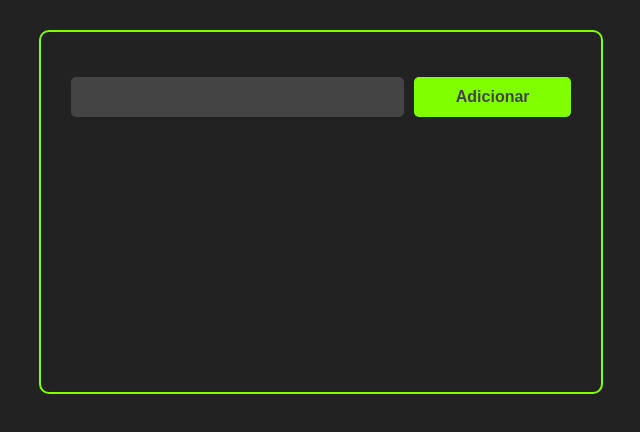
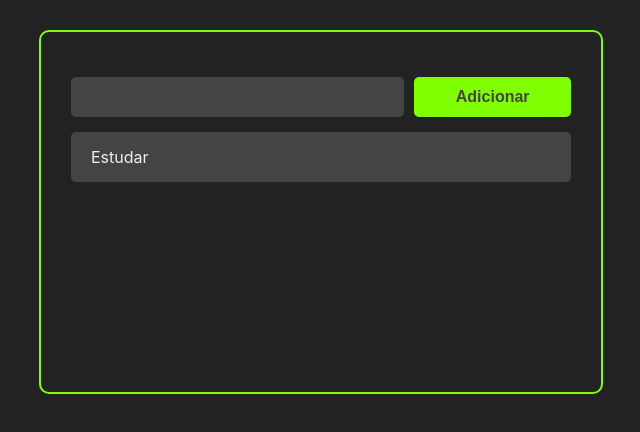
Before and after one commit to paulomiguelJS/todolistReact, a React (Create React App) app: page / in a window 1280 px wide. Shown: the top 432 px of the page, without its empty margins (319-959 px from the left). Built offline with nearby package versions, Linux system fonts and the light colour scheme.

Commit message:
Task Completed

```diff
--- a/src/App.jsx
+++ b/src/App.jsx
@@ -6,7 +6,23 @@ import AddTask from './components/AddTask';
 import './App.css';
 
 const App = () => {
-  const [tasks, setTasks] = useState([]);
+  const [tasks, setTasks] = useState([
+    {
+      id: '1',
+      title: 'Estudar',
+      completed: false,
+    },
+  ]);
+
+  const handleTaskClick = (taskId) => {
+    const newTasks = tasks.map((task) => {
+      if (task.id === taskId) return { ...task, completed: !task.completed };
+
+      return task;
+    });
+
+    setTasks(newTasks);
+  };
 
   const handleTaskAddition = (taskTitle) => {
     const newTasks = [
@@ -23,7 +39,7 @@ const App = () => {
   return (
     <div className="container">
       <AddTask handleTaskAddition={handleTaskAddition} />
-      <Tasks tasks={tasks} />
+      <Tasks tasks={tasks} handleTaskClick={handleTaskClick} />
     </div>
   );
 };
--- a/src/components/Task.jsx
+++ b/src/components/Task.jsx
@@ -1,7 +1,16 @@
 import React from 'react';
 
-function Task({ task }) {
-  return <div className="task-container">{task.title}</div>;
-}
+const Task = ({ task, handleTaskClick }) => {
+  return (
+    <div
+      className="task-container"
+      style={task.completed ? { borderLeft: '6px solid chartreuse' } : {}}
+    >
+      <div className="task-title" onClick={() => handleTaskClick(task.id)}>
+        {task.title}
+      </div>
+    </div>
+  );
+};
 
 export default Task;
--- a/src/components/Tasks.jsx
+++ b/src/components/Tasks.jsx
@@ -3,11 +3,11 @@ import './Task.css';
 
 import Task from './Task';
 
-const Tasks = ({ tasks }) => {
+const Tasks = ({ tasks, handleTaskClick }) => {
   return (
     <>
       {tasks.map((task) => (
-        <Task task={task} />
+        <Task task={task} handleTaskClick={handleTaskClick} />
       ))}
     </>
   );
```
